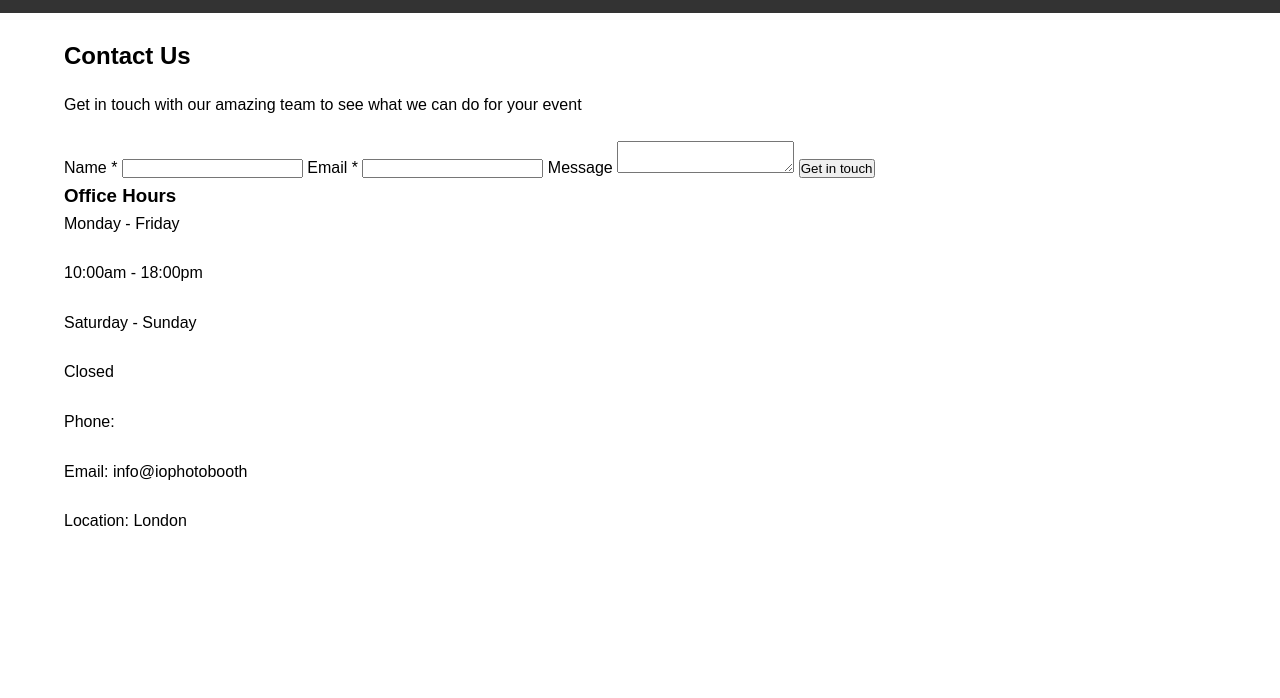
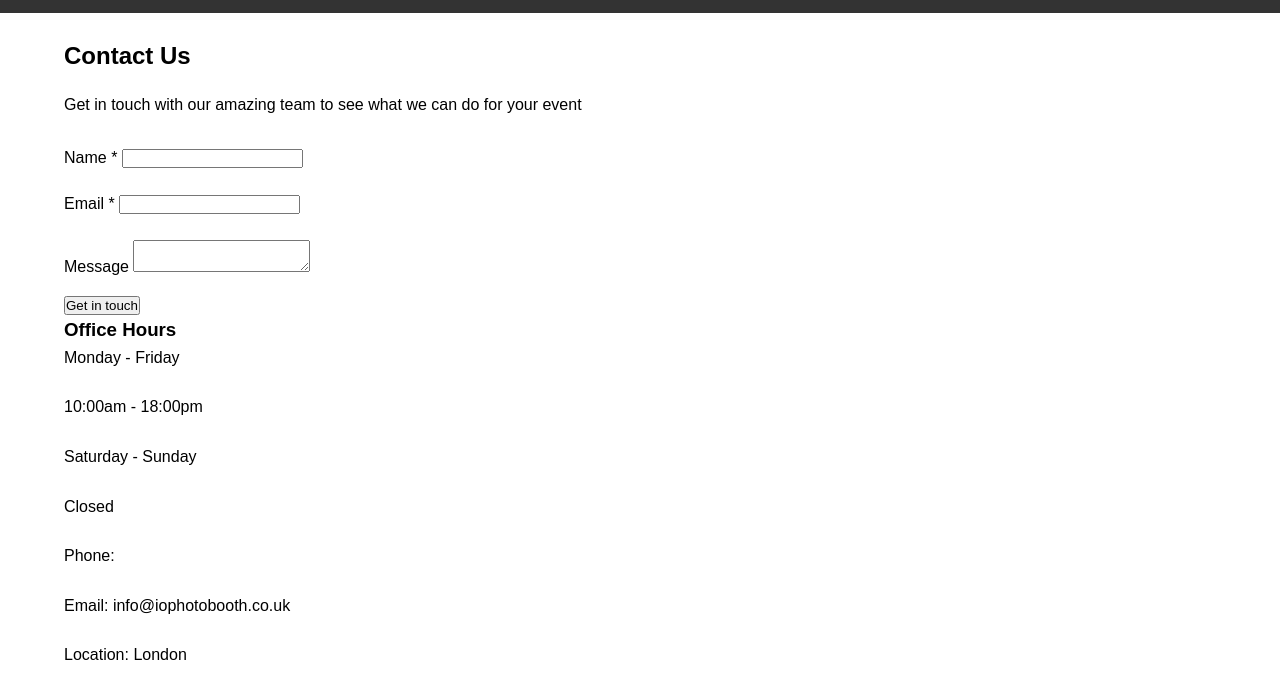
Before and after one commit to ketwong/iophotobooth, a plain HTML site: page contact.html in a window 1280 px wide. Shown: the part 70-768 px from the top of the page. Drawn offline with Linux system fonts and the light colour scheme; a script that the page names is missing.

Commit message:
correcting

```diff
--- a/contact.html
+++ b/contact.html
@@ -25,20 +25,20 @@
     <div>
         <h2>Contact Us</h2>
         <p>Get in touch with our amazing team to see what we can do for your event</p>
-        <form action="https://formspree.io/f/xqkogrbk" method="POST">
-            <label>
-            Name *
-            <input type="text" name="name" required>
+        <form action="https://formspree.io/f/xqkogrbk" method="POST" style="display: flex; flex-direction: column;">
+            <label style="margin-bottom: 1rem;">
+              Name *
+              <input type="text" name="name" required style="margin-top: 0.5rem;">
             </label>
-            <label>
-            Email *
-            <input type="email" name="email" required>
+            <label style="margin-bottom: 1rem;">
+              Email *
+              <input type="email" name="email" required style="margin-top: 0.5rem;">
             </label>
-            <label>
-            Message
-            <textarea name="message"></textarea>
+            <label style="margin-bottom: 1rem;">
+              Message
+              <textarea name="message" style="margin-top: 0.5rem;"></textarea>
             </label>
-            <button type="submit">Get in touch</button>
+            <button type="submit" style="width: fit-content;">Get in touch</button>
         </form>
 
         <h3>Office Hours</h3>
@@ -48,7 +48,7 @@
         <p>Closed</p>
 
         <p>Phone: </p>
-        <p>Email: info@iophotobooth</p>
+        <p>Email: info@iophotobooth.co.uk</p>
         <p>Location: London</p>
     </div>
 
```
